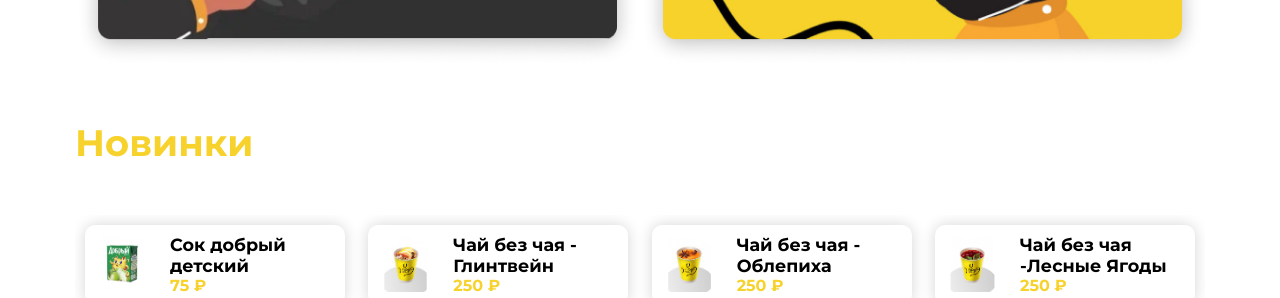
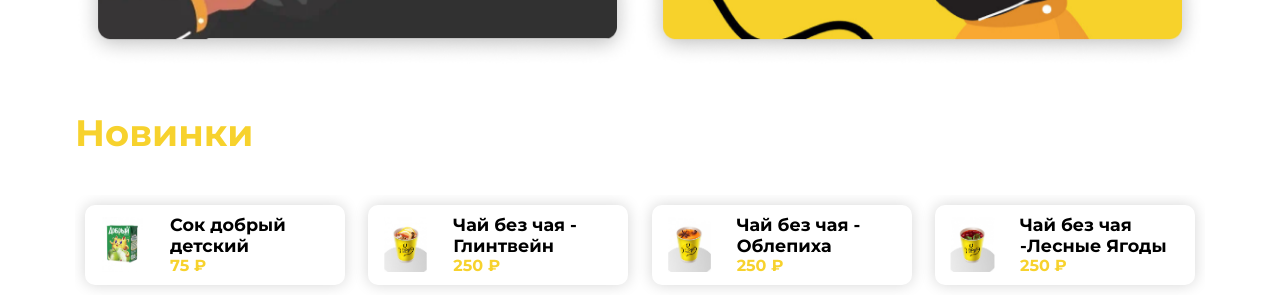
Before and after one commit to sayfiddin2002/pissa, a React (Create React App) app: page / in a window 1280 px wide. Shown: the part 651-949 px from the top of the page. Built offline with nearby package versions, Linux system fonts and the light colour scheme; a web font is replaced by a local one.

Commit message:
novinki tittle change padding

```diff
--- a/src/style/style.css
+++ b/src/style/style.css
@@ -1008,7 +1008,7 @@
   }
 }
 .novinki .container h1 {
-  padding: 50px 0;
+  padding: 40px 0;
   color: #F7D22D;
   font-size: 2.3rem;
 }
--- a/src/style/style.scss
+++ b/src/style/style.scss
@@ -1005,7 +1005,7 @@
 
     .container {
         h1 {
-            padding: 50px 0;
+            padding: 40px 0;
             color: #F7D22D;
             font-size: 2.3rem;
         }
```
